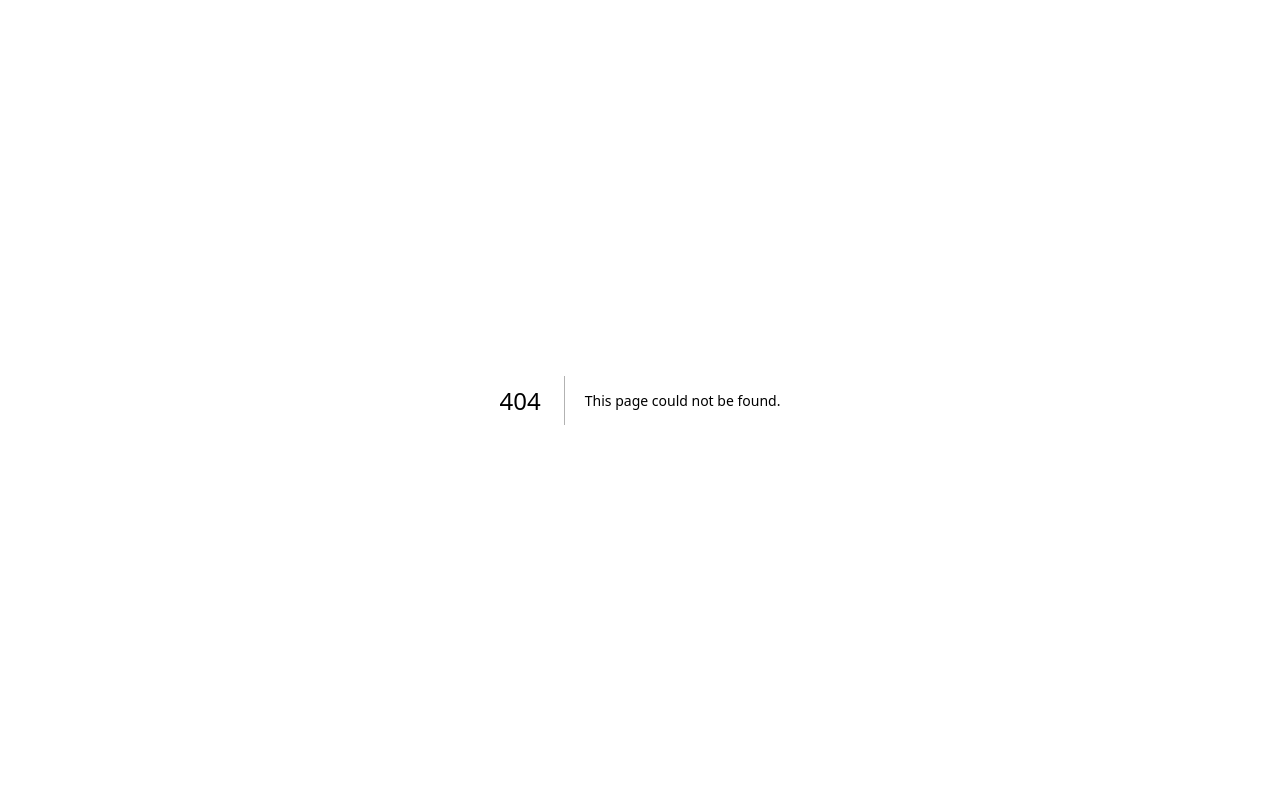
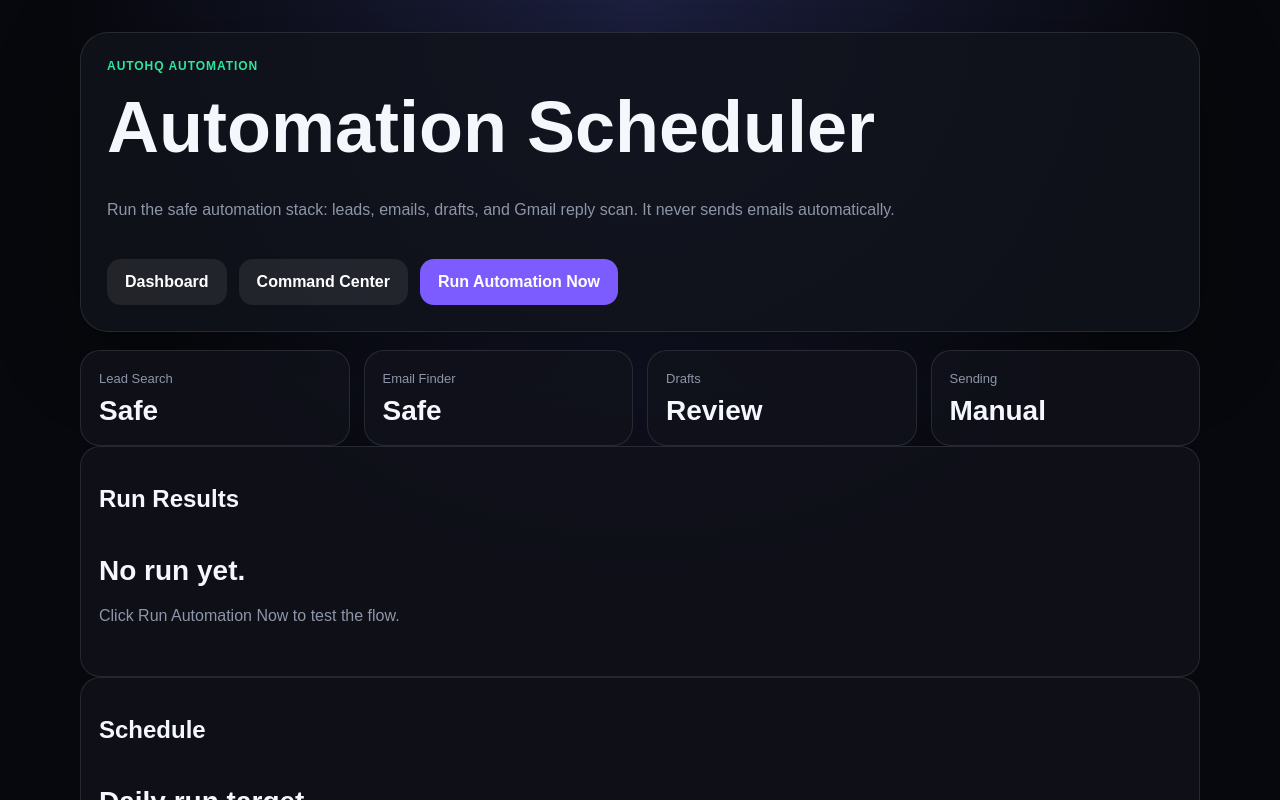
Before and after one commit to GCreative850/auto, a Next.js app: page /automation in a window 1280 px wide. Before the commit this address had no page. Shown: the top 800 px of the page. Built offline with nearby package versions, Linux system fonts and the light colour scheme.

Commit message:
Add automation scheduler page

```diff
--- /dev/null
+++ b/app/automation/page.tsx
@@ -0,0 +1,74 @@
+"use client";
+
+import { useState } from "react";
+
+type StepResult = {
+  ok: boolean;
+  status: number;
+  data?: Record<string, unknown>;
+};
+
+export default function AutomationPage() {
+  const [loading, setLoading] = useState(false);
+  const [message, setMessage] = useState("");
+  const [error, setError] = useState("");
+  const [results, setResults] = useState<StepResult[]>([]);
+
+  async function runNow() {
+    try {
+      setLoading(true);
+      setMessage("Running safe automation...");
+      setError("");
+      const res = await fetch("/api/automation/daily", { method: "POST" });
+      const data = await res.json();
+      if (!res.ok || !data.ok) throw new Error(data.error || "Automation failed");
+      setResults(data.results || []);
+      setMessage(`Completed ${data.successCount}/${data.totalSteps} steps. No emails were sent.`);
+    } catch (err) {
+      setError(err instanceof Error ? err.message : "Automation failed");
+    } finally {
+      setLoading(false);
+    }
+  }
+
+  return (
+    <main className="container">
+      <section className="hero">
+        <div className="kicker">AutoHQ Automation</div>
+        <h1>Automation Scheduler</h1>
+        <p>Run the safe automation stack: leads, emails, drafts, and Gmail reply scan. It never sends emails automatically.</p>
+        <div className="actions">
+          <a className="secondary" href="/">Dashboard</a>
+          <a className="secondary" href="/command-center">Command Center</a>
+          <button className="primary button-reset" disabled={loading} onClick={runNow}>{loading ? "Running..." : "Run Automation Now"}</button>
+        </div>
+        {error ? <p className="error">{error}</p> : message ? <p className="success">{message}</p> : null}
+      </section>
+
+      <section className="grid">
+        <div className="card"><span>Lead Search</span><strong>Safe</strong></div>
+        <div className="card"><span>Email Finder</span><strong>Safe</strong></div>
+        <div className="card"><span>Drafts</span><strong>Review</strong></div>
+        <div className="card"><span>Sending</span><strong>Manual</strong></div>
+      </section>
+
+      <section className="card">
+        <h2>Run Results</h2>
+        {!results.length ? <div className="item"><strong>No run yet.</strong><p>Click Run Automation Now to test the flow.</p></div> : null}
+        {results.map((result, index) => (
+          <div className="item" key={index}>
+            <strong>Step {index + 1}</strong>
+            <p>Status {result.status}</p>
+            <span className="badge">{result.ok ? "OK" : "Needs Check"}</span>
+          </div>
+        ))}
+      </section>
+
+      <section className="card">
+        <h2>Schedule</h2>
+        <div className="item"><strong>Daily run target</strong><p>Once Vercel cron is enabled, this route can run daily in the morning.</p></div>
+        <div className="item"><strong>Manual backup</strong><p>You can always run it from this page.</p></div>
+      </section>
+    </main>
+  );
+}
```
